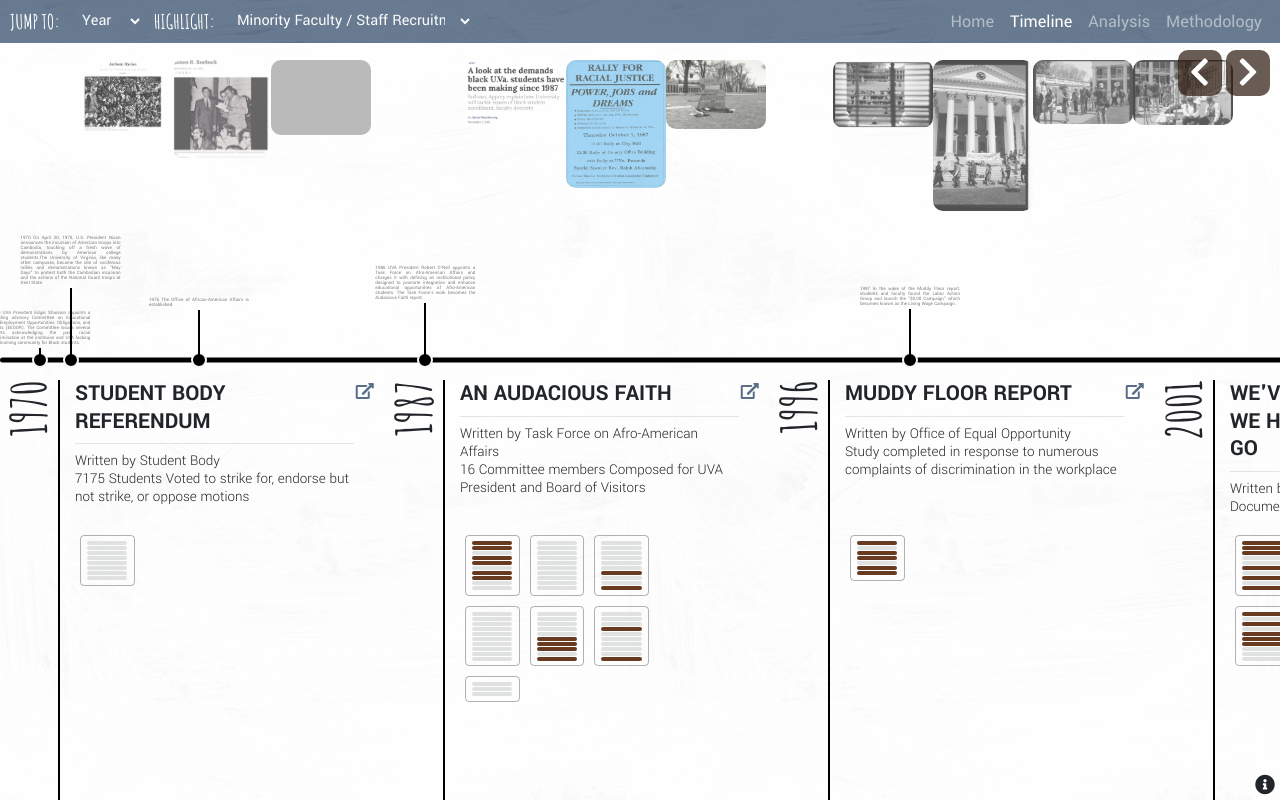
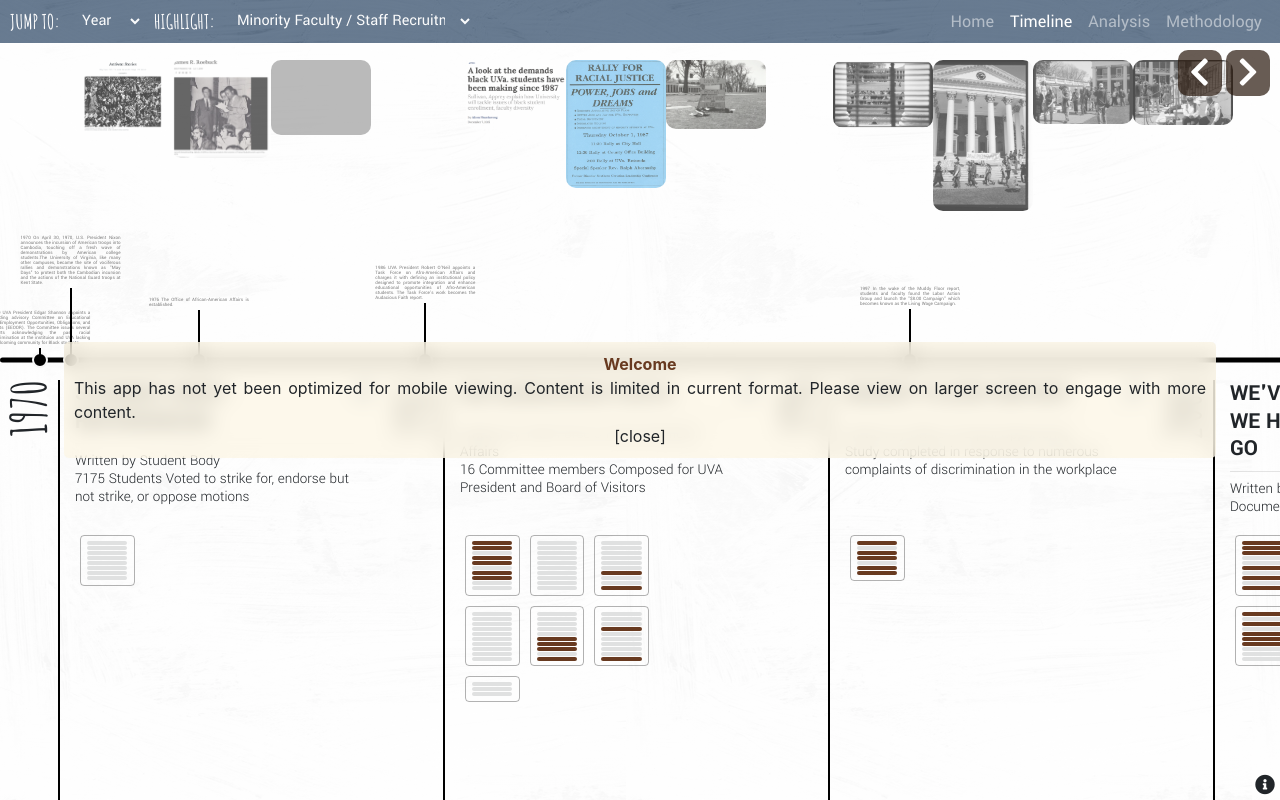
Before and after one commit to virginiaequitycenter/uvaequity_demands, a plain HTML site: page timeline.html in a window 1280 px wide. Drawn offline with nearby package versions, Linux system fonts and the light colour scheme; grey boxes are pictures that could not be loaded.

Commit message:
warning included

```diff
--- a/assets/css/DemandDocs.css
+++ b/assets/css/DemandDocs.css
@@ -647,3 +647,22 @@ i.fa-white {
 
 
 }
+
+
+
+
+#note {
+    position: fixed;
+    width: 90%;
+    left: 50%;
+    transform: translate(-50%,-50%);
+    padding: 10px;
+    border-radius: 5px;
+    text-align: justify;
+    top: 50%;
+    z-index: 1000;
+background-color: rgba(252, 245, 227, .7);
+    -webkit-backdrop-filter: blur(10px);
+        backdrop-filter:blur(10px);
+
+}
--- a/timeline.html
+++ b/timeline.html
@@ -165,6 +165,11 @@ document.documentElement.style.setProperty('--vh', `${vh}px`);
         </div>
     </div>
 
+    <div id = "note">
+   <center><strong>Welcome</strong> </center>This app has not yet been optimized for mobile viewing. Content is limited in current format. Please view on larger screen to engage with more content. <br>
+      <center>  <span id='close' onclick='d3.select(this.parentNode.parentNode).remove(); return false;'>[close]</span></center>
+
+    </div>
 
     <div id="tooltip" class="col-md-6">
         <span id="demandtext"></span> <br>
```
